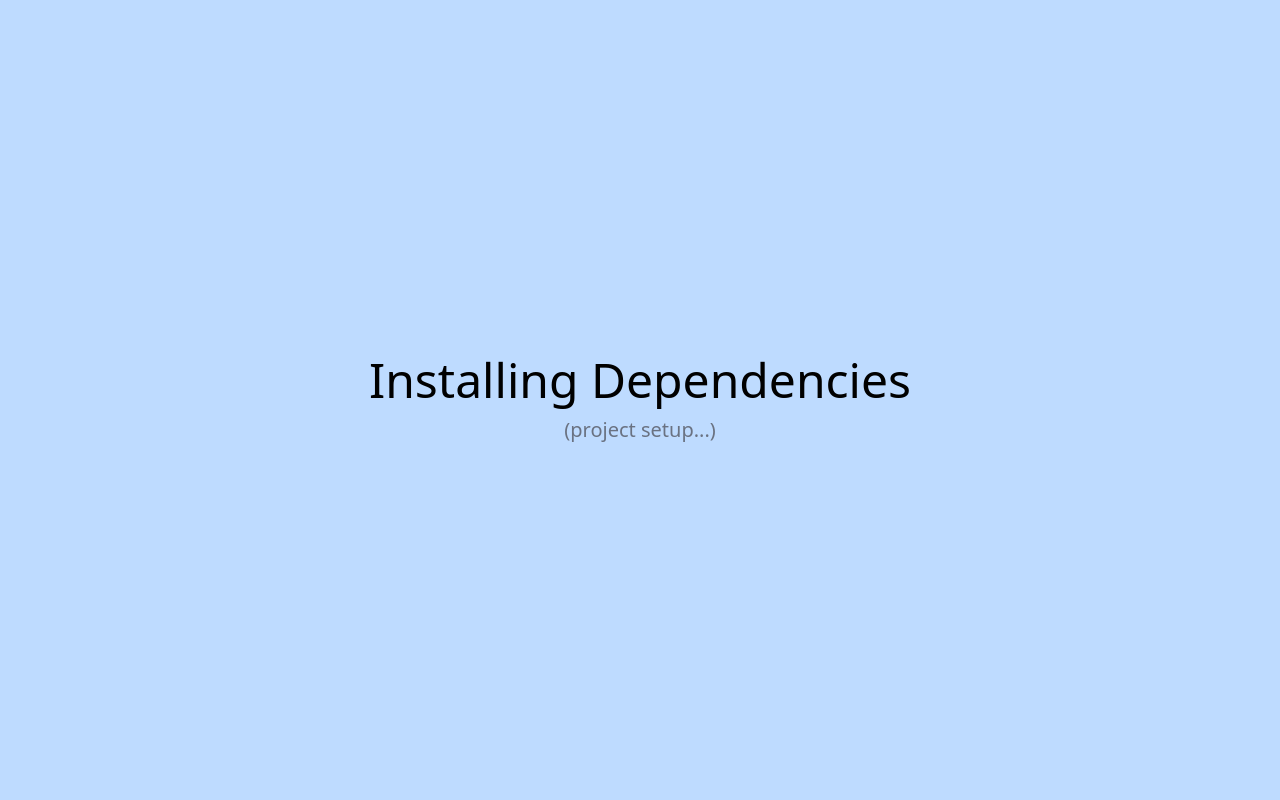
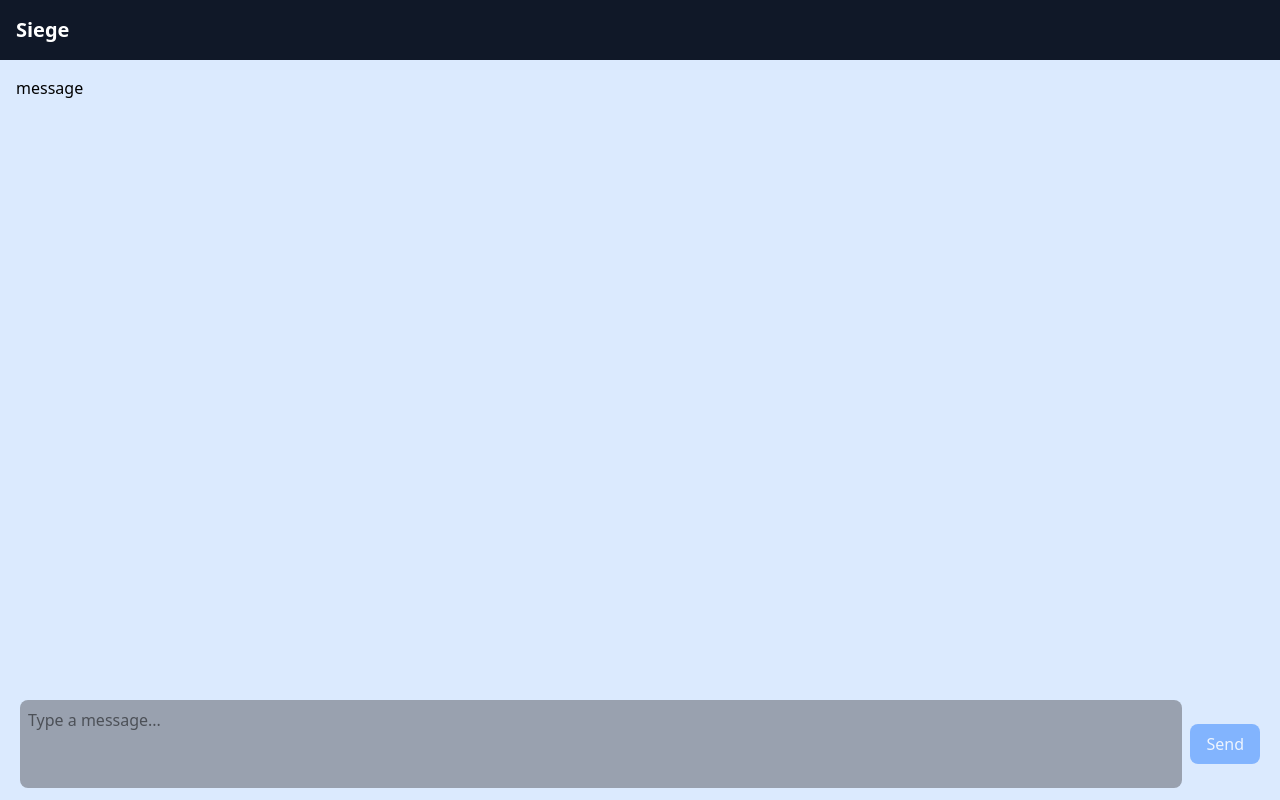
Before and after one commit to BNB2006/Chatboat, a React (Vite) app in the folder client/: page / in a window 1280 px wide. Built offline with nearby package versions, Linux system fonts and the light colour scheme.

Commit message:
chatbot layout

```diff
--- a/client/src/App.jsx
+++ b/client/src/App.jsx
@@ -1,10 +1,15 @@
-import React from "react"
+import Chat from "./components/chat";
+
 export default function App(){
+return(
+    <div className="flex flex-col h-screen">
+        <header className="p-4 bg-gray-900 text-white text-xl font-bold">
+            Siege
+        </header>
 
-return(
-    <div className="h-screen w-full flex flex-col items-center justify-center gap-3 bg-blue-200">
-       <p className="text-5xl">Installing Dependencies</p>
-        <span className="text-xl text-gray-500">(project setup...)</span>
-</div>
+        <main className="flex-1 flex-col bg-blue-100">
+            <Chat/>
+        </main>
+    </div>
 )
 }
--- /dev/null
+++ b/client/src/components/Chat.jsx
@@ -0,0 +1,17 @@
+export default function Chat(){
+return(
+    <div className="flex flex-col flex-1 overflow-hidden">
+
+        <div className="flex-1 overflow-y-auto p-4">message</div>
+
+        <div className="absolute bottom-3 left-5 right-5 flex items-center gap-2 border-gray-300">
+            <textarea
+                className="flex-1 resize-none p-2 bg-gray-400 rounded-lg focus:outline-none focus:ring focus:ring-blue-500"
+                rows={3}
+                placeholder="Type a message..."
+            />
+            <button className="px-4 py-2 bg-blue-500 text-white rounded-lg opacity-50 cursor-pointer">Send</button>
+        </div>
+    </div>
+)
+}
```
